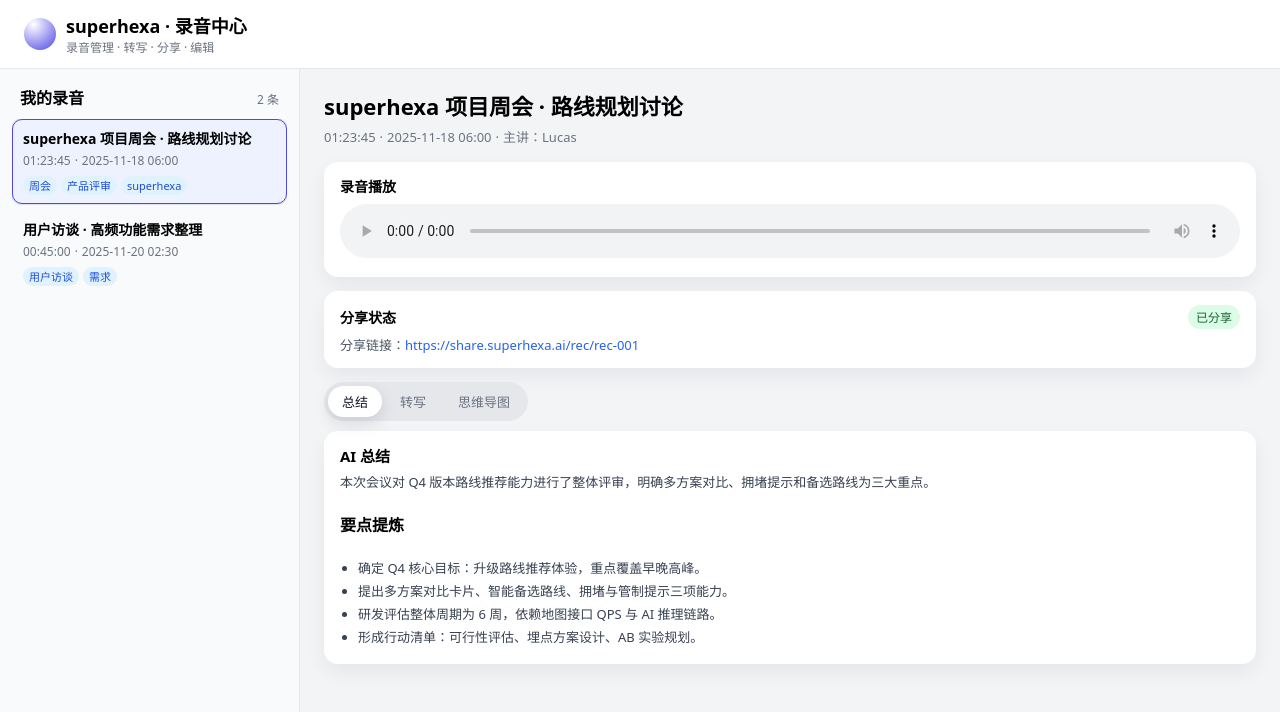
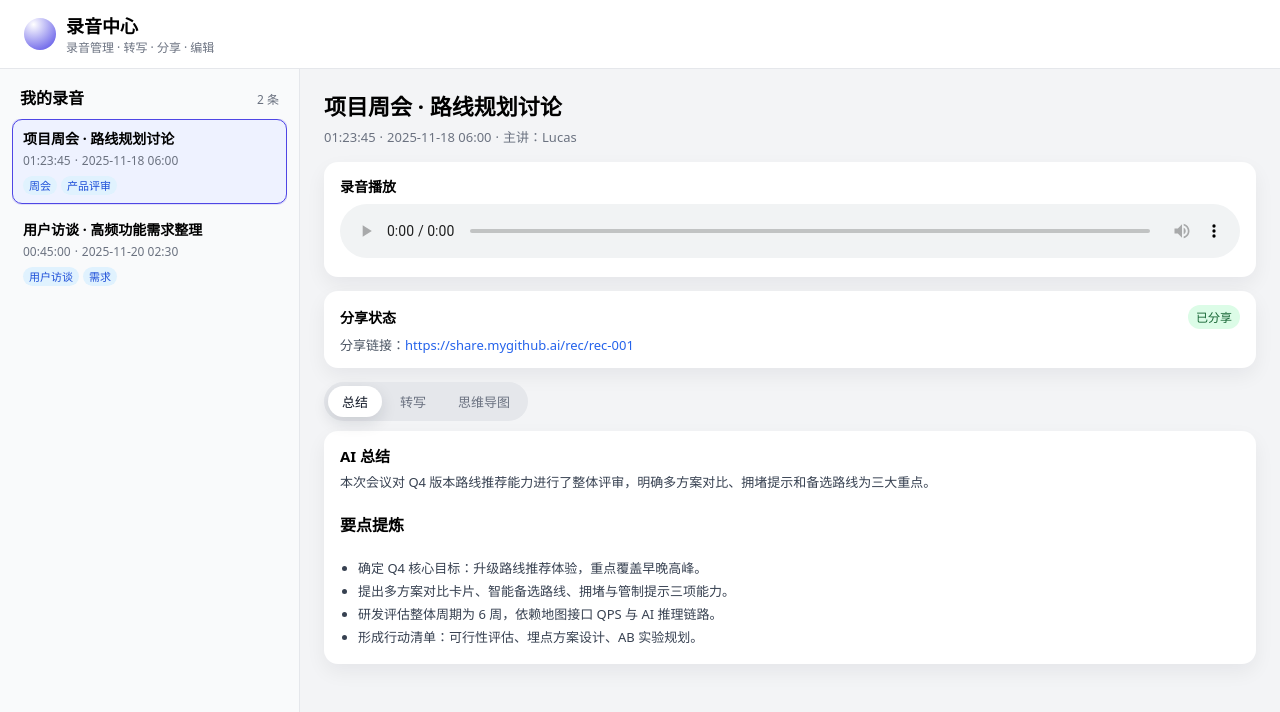
Before and after one commit to xielong/recorder, a React (Vite) app: page / in a window 1280 px wide. Shown: the top 712 px of the page. Built offline with nearby package versions, Linux system fonts and the light colour scheme.

Commit message:
chore: normalize project naming

```diff
--- a/index.html
+++ b/index.html
@@ -4,7 +4,7 @@
     <meta charset="UTF-8" />
     <link rel="icon" type="image/svg+xml" href="/vite.svg" />
     <meta name="viewport" content="width=device-width, initial-scale=1.0" />
-    <title>superhexa-recorder</title>
+    <title>recorder</title>
   </head>
   <body>
     <div id="root"></div>
--- a/package.json
+++ b/package.json
@@ -1,5 +1,5 @@
 {
-  "name": "superhexa-recorder",
+  "name": "recorder",
   "private": true,
   "version": "0.0.0",
   "type": "module",
--- a/src/components/HeaderBar.tsx
+++ b/src/components/HeaderBar.tsx
@@ -5,7 +5,7 @@
             <div className="brand">
                 <div className="brand-logo" />
                 <div>
-                    <div className="brand-text-main">superhexa · 录音中心</div>
+                    <div className="brand-text-main">录音中心</div>
                     <div className="brand-text-sub">录音管理 · 转写 · 分享 · 编辑</div>
                 </div>
             </div>
--- a/src/mockRecordings.ts
+++ b/src/mockRecordings.ts
@@ -4,15 +4,15 @@
 export const mockRecordings: Recording[] = [
     {
         id: 'rec-001',
-        title: 'superhexa 项目周会 · 路线规划讨论',
+        title: '项目周会 · 路线规划讨论',
         createdAt: '2025-11-18T14:00:00+08:00',
         durationSeconds: 5025, // 01:23:45
         speaker: 'Lucas',
-        tags: ['周会', '产品评审', 'superhexa'],
+        tags: ['周会', '产品评审'],
         audioUrl: '/audio/my-meeting-2025-11-25.mp3', // 先占位
 
         isShared: true,
-        shareUrl: 'https://share.superhexa.ai/rec/rec-001',
+        shareUrl: 'https://share.mygithub.ai/rec/rec-001',
 
         summary:
             '本次会议对 Q4 版本路线推荐能力进行了整体评审，明确多方案对比、拥堵提示和备选路线为三大重点。',
```
Also changed, not shown: 1 other file (tests, documents, lock files or other folders).
